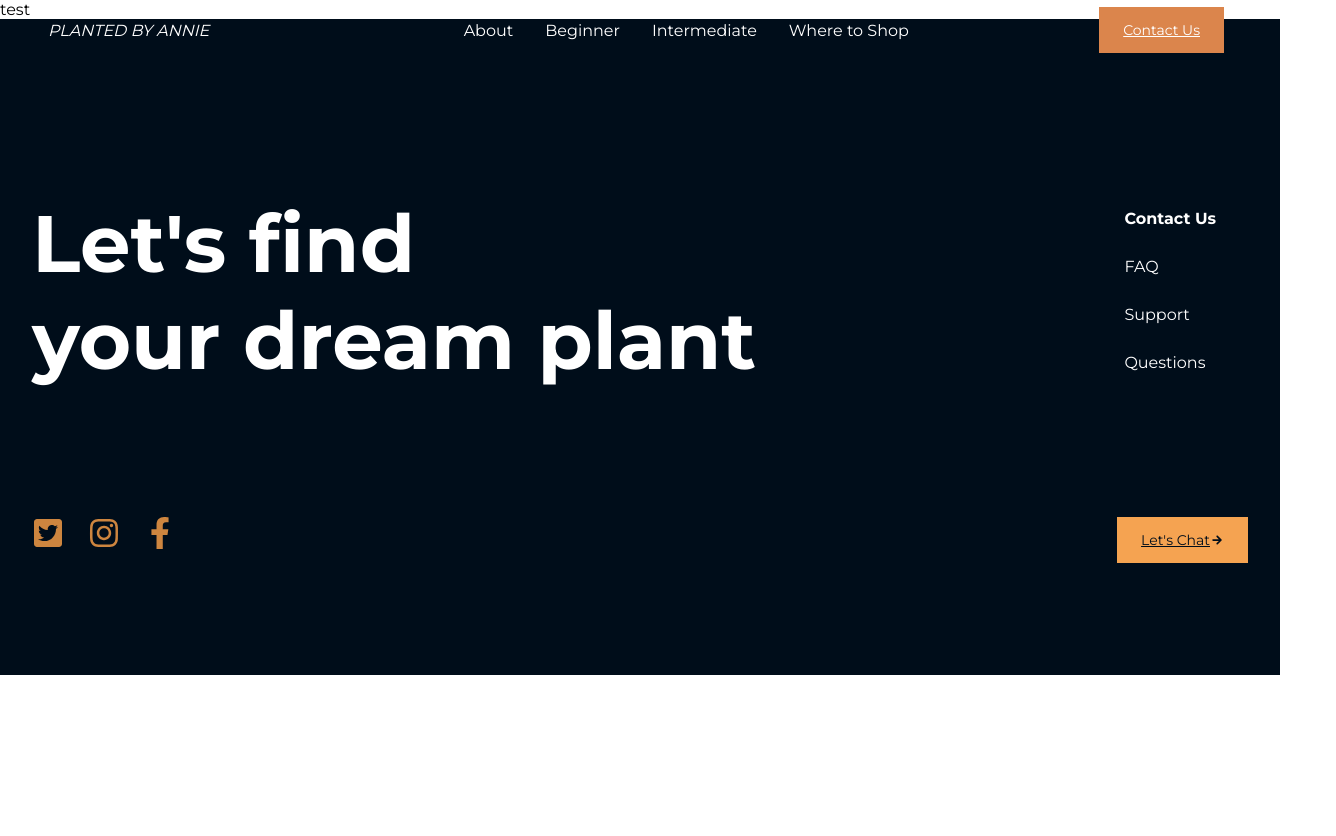
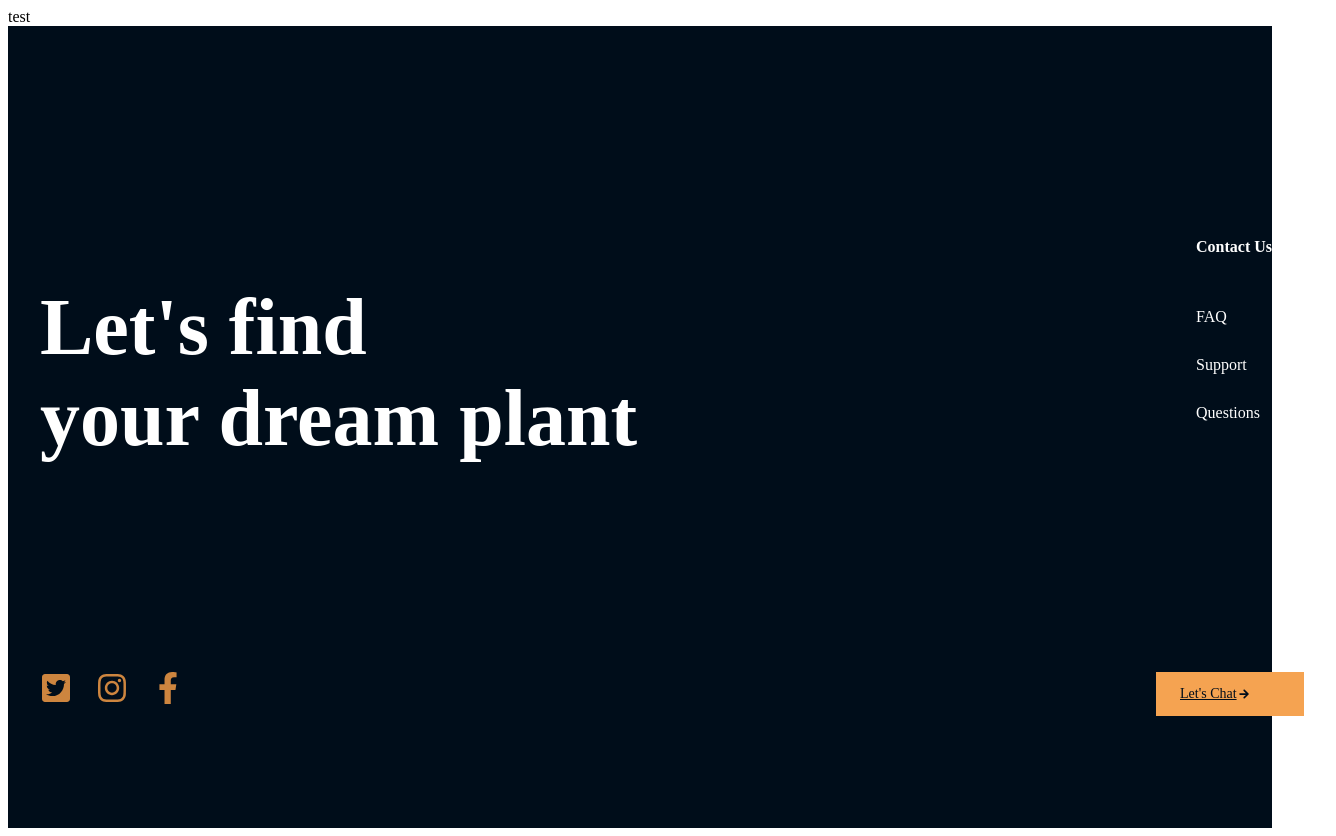
Before and after one commit to dcartist/planet, a React (Create React App) app: page / in a window 1280 px wide. Shown: the whole page, 1336 px wide, since content can reach past the window. Before the commit the page ends 800 px from the top, so only its background shows below. Built offline with nearby package versions, Linux system fonts and the light colour scheme.

Commit message:
updating app test

```diff
--- a/src/App.js
+++ b/src/App.js
@@ -18,8 +18,8 @@ function App() {
 
   return (
     <>
-      <GlobalStyle />
-      <Navbar toggle={toggle} />
+      {/* <GlobalStyle /> */}
+      {/* <Navbar toggle={toggle} /> */}
       test
       {/* <DropDown isOpen={isOpen} toggle={toggle} /> */}
       <Switch>
```
